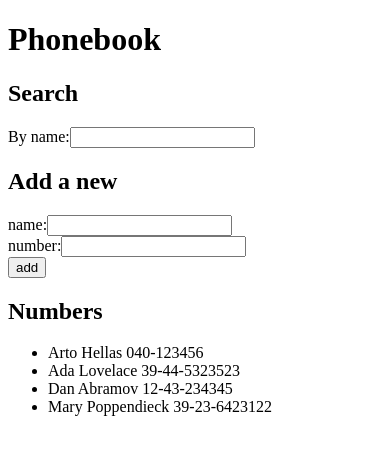
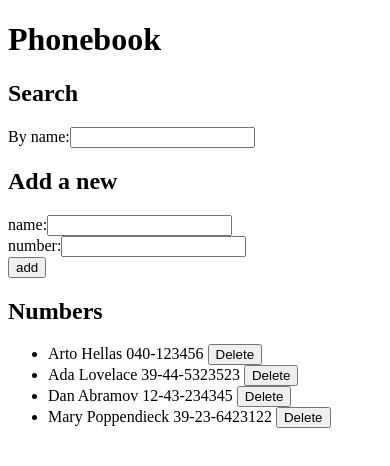
Before and after one commit to vmolero/fullstackopen, a React (Create React App) app in the folder part2/phonebook/: page / in a window 390 px wide. Shown: the top 466 px of the page. Built offline with nearby package versions, Linux system fonts and the light colour scheme; data requests are answered from the project's data file.

Commit message:
phonebook step9

```diff
--- a/part2/phonebook/src/App.js
+++ b/part2/phonebook/src/App.js
@@ -20,6 +20,13 @@ const App = () => {
 
   const handleFilterChange = event => {
     setNewFilter(event.target.value);
+  };
+
+  const handleDeleteClick = personId => event => {
+    const person = persons.filter(person => person.id === personId).pop();
+    if (window.confirm(`Delete ${person.name}`)) {
+      personService.delete(personId);
+    }
   };
 
   const addPerson = event => {
@@ -46,7 +53,7 @@ const App = () => {
     });
   };
 
-  useEffect(hook, []);
+  useEffect(hook, [persons]);
 
   return (
     <div>
@@ -61,7 +68,11 @@ const App = () => {
         handleNumberChange={handleNumberChange}
       />
       <h2>Numbers</h2>
-      <Persons filter={newFilter} persons={persons} />
+      <Persons
+        filter={newFilter}
+        persons={persons}
+        handleDeleteClick={handleDeleteClick}
+      />
     </div>
   );
 };
--- a/part2/phonebook/src/components/Persons.js
+++ b/part2/phonebook/src/components/Persons.js
@@ -1,6 +1,6 @@
 import React from "react";
 
-const Persons = ({ filter, persons }) => {
+const Persons = ({ filter, persons, handleDeleteClick }) => {
   const listing = persons
     .filter(person => {
       return person.name.toLowerCase().indexOf(filter.toLowerCase()) > -1;
@@ -8,7 +8,8 @@ const Persons = ({ filter, persons }) => {
     .map(person => {
       return (
         <li key={person.id}>
-          {person.name} {person.number}
+          {person.name} {person.number}{" "}
+          <button onClick={handleDeleteClick(person.id)}>Delete</button>
         </li>
       );
     });
```
